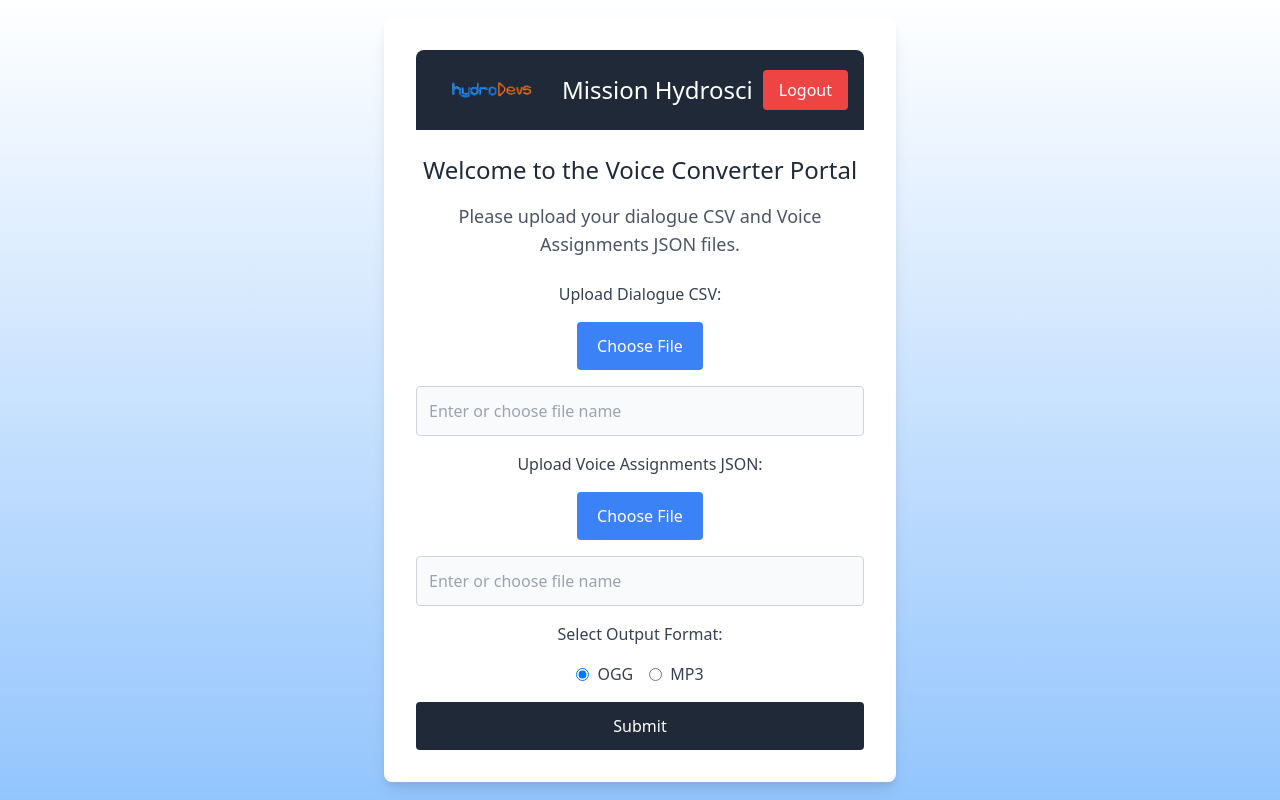
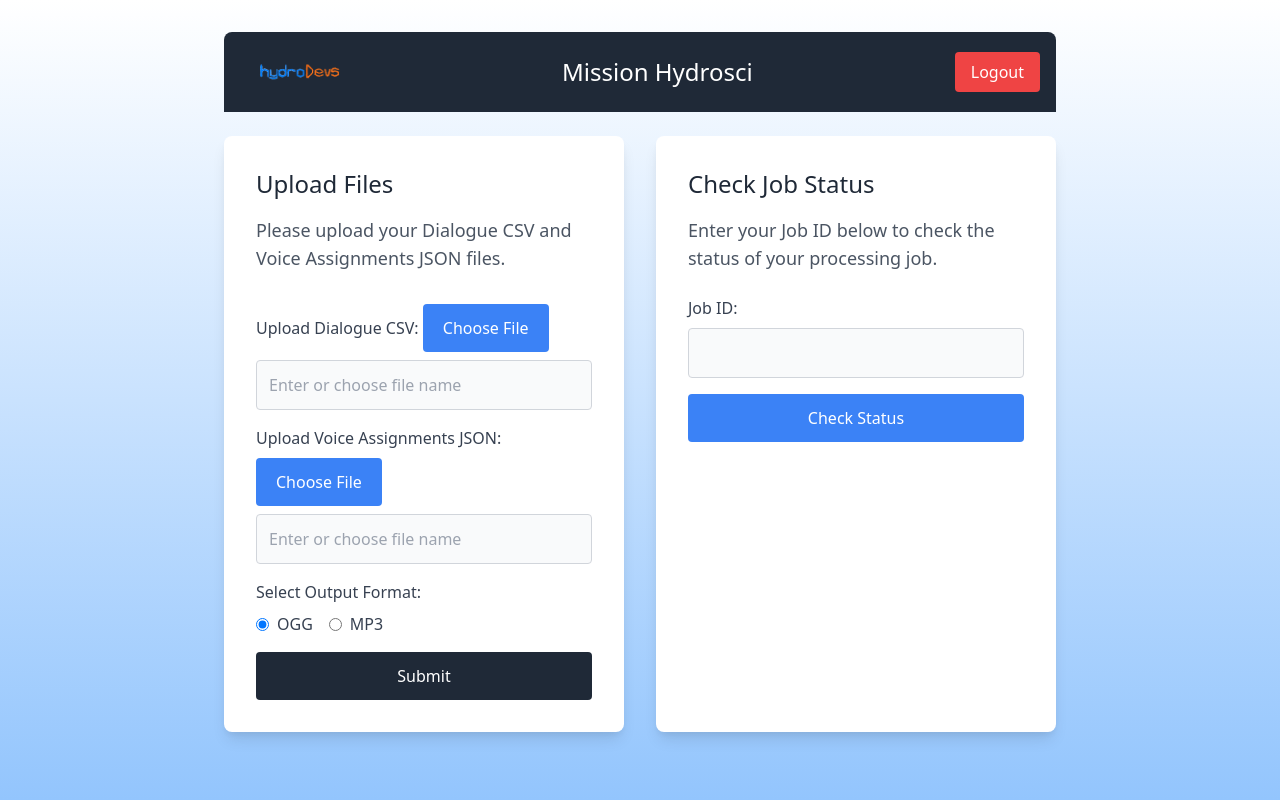
Before and after one commit to jljenkins1/HydroEdventure, a Flask app: page /upload_page in a window 1280 px wide. Run offline with Flask 3, Linux system fonts and the light colour scheme; the visitor is signed in with stand-in values (Sample User, id 1); some libraries are stand-ins or nearby versions.

Commit message:
Added job system functionality

```diff
--- a/app.py
+++ b/app.py
@@ -2,6 +2,8 @@
 
 import os
 import requests
+import threading
+import uuid
 from flask import Flask, render_template, request, redirect, url_for, flash, session, send_file
 from flask_session import Session
 from zipfile import ZipFile
@@ -10,7 +12,6 @@ from parsing_functions import parse_dialogue_csv
 from Entry import Entry
 from datetime import datetime
 import jwt
-import threading
 
 # Set up the Flask application and define the upload directory.
 app = Flask(__name__)
@@ -21,6 +22,9 @@ app.secret_key = os.urandom(24)  # Random secret key
 app.config['SESSION_TYPE'] = 'filesystem'
 app.config['SESSION_FILE_DIR'] = './.flask_session/'
 Session(app)
+
+# Dictionary to store job information
+jobs = {}
 
 # Ensure the uploads folder exists
 if not os.path.exists(app.config['UPLOAD_FOLDER']):
@@ -74,56 +78,107 @@ def upload_page():
         return redirect(url_for('index'))  # Redirect to the API key page if not logged in
     return render_template('upload_files.html')  # Render the file upload page
 
-# Define a function to create a directory if it does not exist
-def create_directory(path):
-    if not os.path.exists(path):
-        os.makedirs(path)
-        print(f"Directory created: {path}")
-    else:
-        print(f"Directory already exists: {path}")
+def process_audio_files(dialogue_file_path, voices_file_path, token, output_format, job_id):
+    """
+    This function processes the audio files in a separate thread.
+    """
+    entries = parse_dialogue_csv(dialogue_file_path, voices_file_path)
 
-# Define a function to generate the audio files for each dialogue line
-def generate_audio_file(entry, api_key, folder_path, date_stamp, output_format):
-    text = entry.getCleanText()
-    if not text:
-        return # Skip entries with no text
+    # Decode the JWT token to get the API key
+    try:
+        decoded_payload = jwt.decode(token, JWT_SECRET_KEY, algorithms=["HS256"])
+    except jwt.InvalidTokenError:
+        # If the token is invalid or expired, we can't process further.
+        # Mark the job as failed
+        jobs[job_id]['status'] = 'failed'
+        jobs[job_id]['error'] = 'Invalid token'
+        return
 
-    voice_id = entry.getVoiceID()
-    if not voice_id:
-        return # Skip entries with no voice ID
+    # Get API key from decoded JWT token
+    api_key = decoded_payload.get('api_key')
 
-    # Set the Accept header based on the selected output format
-    accept_header = 'audio/ogg'  # Default to 'ogg'
-    if output_format == 'mp3':
-        accept_header = 'audio/mpeg'
+    # Date-time stamp for filenames
+    date_stamp = datetime.now().strftime("%Y%m%d_%H%M%S")
 
-    url = f"https://api.elevenlabs.io/v1/text-to-speech/{voice_id}"
-    headers = {
-        "xi-api-key": api_key,
-        "Accept": accept_header,
-        "Content-Type": "application/json"
-    }
-    data = {
-        "text": text,
-        "model_id": "eleven_multilingual_v2",
-        "voice_settings": {
-            "stability": 0.5,
-            "similarity_boost": 0.5,
-            "style": 0.5
+    # Base output directory
+    output_base_dir = os.path.join(app.config['UPLOAD_FOLDER'], job_id, f"voice_files_{date_stamp}")
+    os.makedirs(output_base_dir, exist_ok=True)
+
+    # Character-specific folders
+    player_folders = {}
+    npc_folder = output_base_dir
+
+    # Get unique player voices from entries
+    player_voices = {entry.voiceID for entry in entries if entry.characterName == "Player" and entry.voiceID is not None}
+    for index, voice_id in enumerate(sorted(player_voices), start=1):
+        folder_name = f"Player{index}"
+        folder_path = os.path.join(output_base_dir, folder_name)
+        player_folders[voice_id] = folder_path
+        os.makedirs(folder_path, exist_ok=True)
+
+    # Generate audio files using ElevenLabs API
+    for entry in entries[:31]:
+        text = entry.getCleanText()
+        if not text:
+            continue  # Skip entries with no text
+
+        voice_id = entry.getVoiceID()
+        if not voice_id:
+            continue  # Skip entries with no voice ID
+
+        # Determine folder based on character type
+        if entry.characterName == "Player" and voice_id in player_folders:
+            folder_path = player_folders[voice_id]
+        else:
+            folder_path = npc_folder  # Save NPC lines or player lines without a voice folder directly in main folder
+
+        # Set the Accept header based on the selected output format
+        accept_header = 'audio/mpeg'  # Default to 'mp3'
+        if output_format == 'ogg':
+            accept_header = 'audio/ogg'
+
+        # Generate audio request
+        url = f"https://api.elevenlabs.io/v1/text-to-speech/{voice_id}"
+        headers = {
+            "xi-api-key": api_key,
+            "Accept": accept_header,
+            "Content-Type": "application/json"
         }
-    }
+        data = {
+            "text": text,
+            "model_id": "eleven_multilingual_v2",
+            "voice_settings": {
+                "stability": 0.5,
+                "similarity_boost": 0.5,
+                "style": 0.5
+            }
+        }
 
-    response = requests.post(url, json=data, headers=headers)
+        response = requests.post(url, json=data, headers=headers)
 
-    if response.status_code == 200:
-        audio_filename = f"{entry.getTag()}_{date_stamp}.mp3"
-        audio_file_path = os.path.join(folder_path, audio_filename)
-        create_directory(folder_path) # Ensure directory exists
-        with open(audio_file_path, 'wb') as f:
-            f.write(response.content)
-    else:
-        # Log the error
-        print(f"Error generating audio for entry {entry.getTag()}: {response.status_code} - {response.text}")
+        if response.status_code == 200:
+            audio_filename = f"{entry.getTag()}_{date_stamp}.{output_format}"
+            audio_file_path = os.path.join(folder_path, audio_filename)
+            with open(audio_file_path, 'wb') as f:
+                f.write(response.content)
+        else:
+            # Log the error and continue
+            print(f"Error generating audio for entry {entry.getTag()}: {response.status_code}, {response.text}")
+
+    # Create a zip file of the audio files for download
+    zip_filename = f'voice_files_{date_stamp}.zip'
+    zip_file_path = os.path.join(app.config['UPLOAD_FOLDER'], job_id, zip_filename)
+    with ZipFile(zip_file_path, 'w') as zipf:
+        for root, dirs, files in os.walk(output_base_dir):
+            for file in files:
+                file_path = os.path.join(root, file)
+                arcname = os.path.relpath(file_path, output_base_dir)
+                zipf.write(file_path, arcname)
+
+    # Processing completed, mark job as completed and store the zip file path
+    jobs[job_id]['status'] = 'completed'
+    jobs[job_id]['filename'] = zip_file_path
+    print(f"Processing complete for job_id {job_id}. Output available at: {zip_file_path}")
 
 # Route for handling the file uploads and processing
 @app.route('/upload', methods=['POST'])
@@ -142,22 +197,21 @@ def upload_files():
             flash('No file(s) selected.', 'error')
             return redirect(request.url)
 
-        # Save the files securely
+        # Generate a unique job_id
+        job_id = str(uuid.uuid4())
+
+        # Create a job-specific folder
+        job_folder = os.path.join(app.config['UPLOAD_FOLDER'], job_id)
+        os.makedirs(job_folder, exist_ok=True)
+
         dialogue_filename = secure_filename(dialogue_file.filename)
         voices_filename = secure_filename(voice_file.filename)
 
-        dialogue_file_path = os.path.join(app.config['UPLOAD_FOLDER'], dialogue_filename)
-        voices_file_path = os.path.join(app.config['UPLOAD_FOLDER'], voices_filename)
+        dialogue_file_path = os.path.join(job_folder, dialogue_filename)
+        voices_file_path = os.path.join(job_folder, voices_filename)
 
         dialogue_file.save(dialogue_file_path)
         voice_file.save(voices_file_path)
-
-        # Process the files
-        entries = parse_dialogue_csv(dialogue_file_path, voices_file_path)
-
-        if not entries:
-            flash('No valid entries found in the uploaded files.', 'error')
-            return redirect(request.url)
 
         # Retrieve the JWT token from the session instead of API key
         token = session.get('token')
@@ -165,76 +219,75 @@ def upload_files():
             flash('API key not found in session. Please re-enter your API key.', 'error')
             return redirect(url_for('index'))
 
-        # Decode the JWT token to get the API key
-        try:
-            decoded_payload = jwt.decode(token, JWT_SECRET_KEY, algorithms=["HS256"])
-        except jwt.InvalidTokenError:
-            flash('Error in decoding JWT token. Please re-enter your API key.', 'error')
-            return redirect(url_for('index'))
+        # Store job information
+        jobs[job_id] = {
+            'status': 'processing',
+            'filename': None
+        }
 
-        # Get API key from decoded JWT token
-        api_key = decoded_payload.get('api_key')
+        # Start a new thread for processing audio files
+        thread = threading.Thread(
+            target=process_audio_files,
+            args=(dialogue_file_path, voices_file_path, token, output_format, job_id)
+        )
+        thread.start()
 
-        # Date-time stamp for filenames
-        date_stamp = datetime.now().strftime("%Y%m%d_%H%M%S")
-
-        # Base output directory
-        output_base_dir = os.path.join(app.config['UPLOAD_FOLDER'], f"voice_files_{date_stamp}")
-        os.makedirs(output_base_dir, exist_ok=True)
-
-        # Get unique player voice IDs
-        player_voice_ids = sorted(set(entry.voiceID for entry in entries if entry.characterName == "Player"))
-
-        # Map voice IDs to Player1, Player2, etc.
-        player_folders = {}
-        for index, voice_id in enumerate(player_voice_ids, start=1):
-            folder_name = f"Player{index}"
-            folder_path = os.path.join(output_base_dir, folder_name)
-            player_folders[voice_id] = folder_path
-            os.makedirs(folder_path, exist_ok=True)
-
-        # Generate audio files using ElevenLabs API
-        threads = []
-        for entry in entries[:31]:
-            if entry.characterName == "Player":
-                folder_path = player_folders.get(entry.getVoiceID())
-                if not folder_path:
-                    flash(f"Voice ID {voice_id} not assigned to any player folder.", 'error')
-            else:
-                folder_path = output_base_dir # Save NPC lines to main folder
-
-            thread = threading.Thread(target=generate_audio_file, args=(entry, api_key, folder_path, date_stamp))
-            threads.append(thread)
-            thread.start()
-
-        # Wait for threads to complete!
-        for thread in threads:
-            thread.join()
-            # Determine folder based on character type
-            if entry.characterName == "Player":
-                folder_path = player_folders.get(voice_id)
-                if not folder_path:
-                    flash(f"Voice ID {voice_id} not assigned to any player folder.", 'error')
-                    continue  # Skip if voice_id not found
-            else:
-                folder_path = output_base_dir  # Save NPC lines directly in main folder
-
-        # Create a zip file of the audio files for download
-        zip_filename = f'voice_files_{date_stamp}.zip'
-        zip_file_path = os.path.join(app.config['UPLOAD_FOLDER'], zip_filename)
-        with ZipFile(zip_file_path, 'w') as zipf:
-            for root, dirs, files in os.walk(output_base_dir):
-                for file in files:
-                    file_path = os.path.join(root, file)
-                    arcname = os.path.relpath(file_path, output_base_dir)
-                    zipf.write(file_path, arcname)
-
-        # Provide the zip file for download
-        return send_file(zip_file_path, as_attachment=True)
+        flash(f"Your files are being processed in the background. Your job ID is {job_id}. Use this ID to check the status.", 'info')
+        return redirect(url_for('job_status_page', job_id=job_id))
 
     except Exception as e:
         flash(f'An error occurred: {e}', 'error')
         return redirect(request.url)
 
+@app.route('/job_status_check', methods=['POST'])
+def job_status_check():
+    """
+    This route handles the form submission for checking job status.
+    It retrieves the job_id from the form and redirects the user to the job_status route.
+    """
+    job_id = request.form.get('job_id')
+    return redirect(url_for('job_status_page', job_id=job_id))
+
+@app.route('/job_status/<job_id>')
+def job_status_page(job_id):
+    """
+    This route displays the status of a job based on the provided job_id.
+    """
+    job_info = jobs.get(job_id)
+
+    if job_info is None:
+        flash('Invalid Job ID.', 'error')
+        return redirect(url_for('upload_page'))
+
+    if job_info['status'] == 'completed':
+        # Job is completed, user can download the file
+        download_url = url_for('download_file', job_id=job_id)
+        return render_template('job_status.html', zip_available=True, job_id=job_id, download_url=download_url)
+    elif job_info['status'] == 'processing':
+        # Job is still processing
+        return render_template('job_status.html', zip_available=False, job_id=job_id)
+    else:
+        # Job failed or unknown status
+        error_message = job_info.get('error', 'Unknown error')
+        flash(f"Job {job_id} failed or has an unknown status: {error_message}", 'error')
+        return redirect(url_for('upload_page'))
+
+@app.route('/download/<job_id>')
+def download_file(job_id):
+    """
+    This route handles downloading the processed zip file if available.
+    """
+    job_info = jobs.get(job_id)
+    if not job_info or not job_info.get('filename'):
+        flash('File not found or job not complete.', 'error')
+        return redirect(url_for('job_status_page', job_id=job_id))
+
+    zip_file_path = job_info['filename']
+    if zip_file_path and os.path.exists(zip_file_path):
+        return send_file(zip_file_path, as_attachment=True)
+    else:
+        flash('File not found or job not complete.', 'error')
+        return redirect(url_for('job_status_page', job_id=job_id))
+
 if __name__ == "__main__":
     app.run(debug=True)
--- a/templates/upload_files.html
+++ b/templates/upload_files.html
@@ -4,12 +4,14 @@
     <meta charset="UTF-8">
     <title>Upload Files - Voice Converter Portal</title>
     <meta name="viewport" content="width=device-width, initial-scale=1.0">
-    <!-- Tailwind CSS -->
+    <!-- Tailwind CSS CDN -->
     <link href="https://cdn.jsdelivr.net/npm/tailwindcss@2.2.19/dist/tailwind.min.css" rel="stylesheet">
 </head>
-<body class="bg-gradient-to-b from-white to-blue-300 text-gray-800 font-sans flex items-center justify-center min-h-screen">
+<body class="bg-gradient-to-b from-white to-blue-300 text-gray-800 font-sans min-h-screen flex flex-col items-center">
 
-<div class="w-full max-w-lg bg-white p-8 rounded-lg shadow-lg text-center mx-auto">
+    <!-- Main Container -->
+    <div class="w-full max-w-4xl p-8">
+
         <!-- Header with logo -->
         <div class="bg-gray-800 p-4 flex items-center justify-between rounded-t-lg mb-6">
             <img src="{{ url_for('static', filename='images/Logo.png') }}" alt="Mission Hydrosci Logo" class="h-12">
@@ -20,8 +22,13 @@
             </a>
         </div>
 
-    <h2 class="text-2xl font-light text-gray-800">Welcome to the Voice Converter Portal</h2>
-    <p class="text-lg text-gray-600 mt-4 mb-6">Please upload your dialogue CSV and Voice Assignments JSON files.</p>
+        <!-- Content Wrapper -->
+        <div class="flex flex-col lg:flex-row space-y-8 lg:space-y-0 lg:space-x-8">
+
+            <!-- Left Column: Upload Form -->
+            <div class="bg-white p-8 rounded-lg shadow-lg w-full lg:w-1/2">
+                <h2 class="text-2xl font-light text-gray-800">Upload Files</h2>
+                <p class="text-lg text-gray-600 mt-4 mb-6">Please upload your Dialogue CSV and Voice Assignments JSON files.</p>
 
                 <!-- Flash Messages -->
                 {% with messages = get_flashed_messages(with_categories=true) %}
@@ -35,26 +42,33 @@
                 {% endwith %}
 
                 <!-- File upload form -->
-    <form action="{{ url_for('upload_files') }}" method="POST" enctype="multipart/form-data" class="flex flex-col items-center space-y-4">
+                <form action="{{ url_for('upload_files') }}" method="POST" enctype="multipart/form-data" class="flex flex-col space-y-4">
+                    <!-- Dialogue CSV Upload -->
+                    <div>
                         <label for="dialogue" class="text-gray-700 font-medium">Upload Dialogue CSV:</label>
-        <label class="custom-file-upload bg-blue-500 text-white py-3 px-5 rounded cursor-pointer hover:bg-blue-600 transition duration-300">
+                        <label class="custom-file-upload bg-blue-500 text-white py-3 px-5 rounded cursor-pointer hover:bg-blue-600 transition duration-300 mt-2 inline-block">
                             <input type="file" name="dialogue" id="dialogue" accept=".csv" required onchange="updateFileName('dialogue', 'dialogue-file-name')" class="hidden">
                             Choose File
                         </label>
                         <input type="text" id="dialogue-file-name" placeholder="Enter or choose file name" required
-               class="file-name-input w-full p-3 text-base border border-gray-300 rounded bg-gray-50 text-gray-700">
+                               class="file-name-input w-full p-3 text-base border border-gray-300 rounded bg-gray-50 text-gray-700 mt-2">
+                    </div>
 
+                    <!-- Voice Assignments JSON Upload -->
+                    <div>
                         <label for="voices" class="text-gray-700 font-medium">Upload Voice Assignments JSON:</label>
-        <label class="custom-file-upload bg-blue-500 text-white py-3 px-5 rounded cursor-pointer hover:bg-blue-600 transition duration-300">
+                        <label class="custom-file-upload bg-blue-500 text-white py-3 px-5 rounded cursor-pointer hover:bg-blue-600 transition duration-300 mt-2 inline-block">
                             <input type="file" name="voices" id="voices" accept=".json" required onchange="updateFileName('voices', 'voices-file-name')" class="hidden">
                             Choose File
                         </label>
                         <input type="text" id="voices-file-name" placeholder="Enter or choose file name" required
-               class="file-name-input w-full p-3 text-base border border-gray-300 rounded bg-gray-50 text-gray-700">
+                               class="file-name-input w-full p-3 text-base border border-gray-300 rounded bg-gray-50 text-gray-700 mt-2">
+                    </div>
 
-        <!-- Section for selecting output format -->
+                    <!-- Output Format Selection -->
+                    <div>
                         <label class="text-gray-700 font-medium">Select Output Format:</label>
-        <div class="flex space-x-4">
+                        <div class="flex space-x-4 mt-2">
                             <label class="inline-flex items-center">
                                 <input type="radio" name="output_format" value="ogg" checked class="form-radio text-blue-600">
                                 <span class="ml-2 text-gray-700">OGG</span>
@@ -64,10 +78,31 @@
                                 <span class="ml-2 text-gray-700">MP3</span>
                             </label>
                         </div>
+                    </div>
 
-        <!-- Submit button -->
+                    <!-- Submit Button -->
                     <button type="submit" class="w-full bg-gray-800 text-white py-3 rounded hover:bg-gray-900 transition duration-300">Submit</button>
                 </form>
+            </div>
+
+            <!-- Right Column: Check Job Status -->
+            <div class="bg-white p-8 rounded-lg shadow-lg w-full lg:w-1/2">
+                <h2 class="text-2xl font-light text-gray-800">Check Job Status</h2>
+                <p class="text-lg text-gray-600 mt-4 mb-6">Enter your Job ID below to check the status of your processing job.</p>
+
+                <!-- Form to check job status by job_id -->
+                <form action="{{ url_for('job_status_check') }}" method="POST" class="flex flex-col space-y-4">
+                    <div>
+                        <label for="job_id" class="text-gray-700 font-medium">Job ID:</label>
+                        <input type="text" id="job_id" name="job_id" required
+                               class="w-full p-3 text-base border border-gray-300 rounded bg-gray-50 text-gray-700 mt-2">
+                    </div>
+                    <button type="submit" class="w-full bg-blue-500 text-white py-3 rounded hover:bg-blue-600 transition duration-300">Check Status</button>
+                </form>
+            </div>
+
+        </div>
+
     </div>
 
     <script>
```
Also changed, not shown: templates/job_status.html (added, +50 -0 lines). Lines whose indentation alone changed are shown as unchanged.
